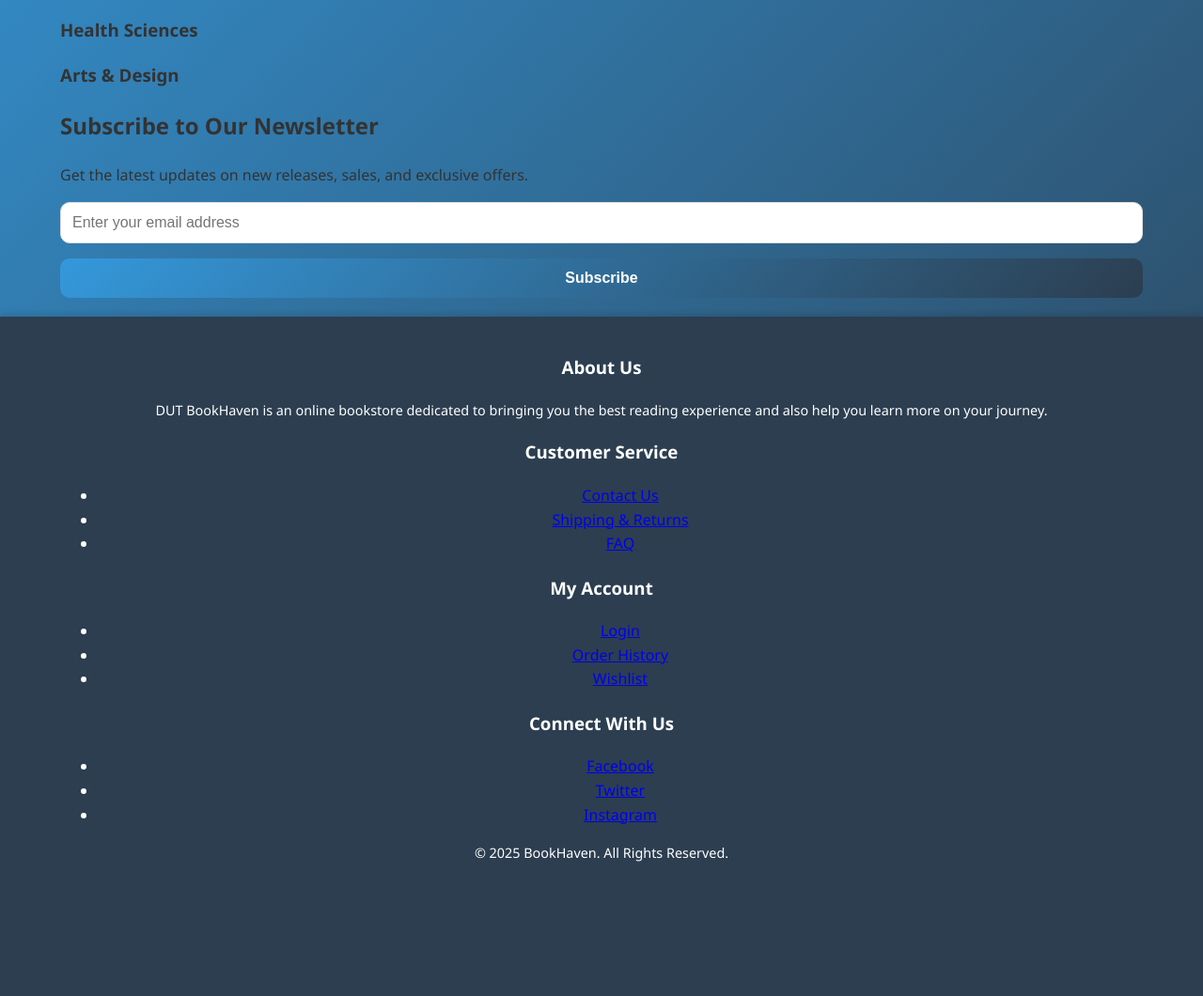
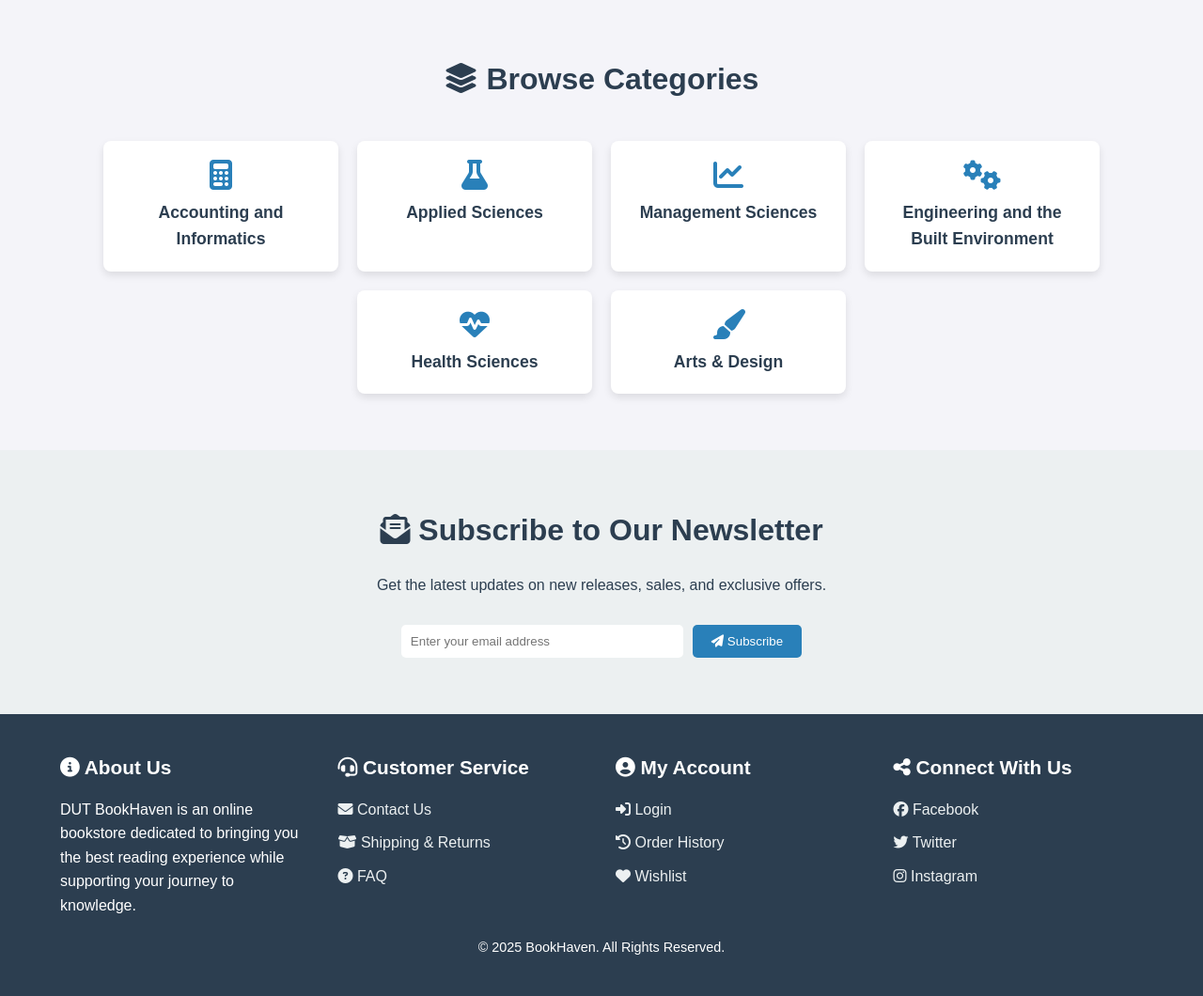
Before and after one commit to nduduzoMemela01/Book-Store, a Flask app: page / in a window 1280 px wide. Shown: the part 489-1549 px from the top of the page at 94% size. Before the commit the page ends 1406 px from the top, so only its background shows below. Run offline with Flask 3, Linux system fonts and the light colour scheme.

Commit message:
Enhance About page styles for improved layout and responsiveness

```diff
--- a/static/styles.css
+++ b/static/styles.css
@@ -1,13 +1,18 @@
-/* Global Styles */
-body {
-    font-family: 'Segoe UI', Tahoma, Geneva, Verdana, sans-serif;
+/* Reset some basic elements */
+* {
     margin: 0;
     padding: 0;
-    background: linear-gradient(135deg, #3498db, #2c3e50); /* Cool gradient background */
-    color: #333;
+    box-sizing: border-box;
+  }
+
+  body {
+    font-family: 'Poppins', sans-serif;
+    background-color: #f4f4f9;
+    color: #2C3E50;
     line-height: 1.6;
   }
 
+  /* Container */
   .container {
     width: 90%;
     max-width: 1200px;
@@ -16,179 +21,228 @@ body {
 
   /* Header */
   header {
-    background-color: #2c3e50;
-    padding: 15px 0;
-    color: white;
-    box-shadow: 0 4px 6px rgba(0, 0, 0, 0.1);
+    background-color: #2980B9;
+    color: #fff;
+    padding: 20px 0;
   }
 
   .header-content {
     display: flex;
+    align-items: center;
     justify-content: space-between;
-    align-items: center;
-    flex-wrap: wrap;
   }
 
   .logo {
-    font-size: 2rem;
+    font-size: 1.8em;
     font-weight: bold;
-    color: #f39c12;
   }
 
+  .search-bar {
+    position: relative;
+    flex: 1;
+    margin: 0 20px;
+  }
+
+  .search-bar input {
+    width: 100%;
+    padding: 10px 40px 10px 15px;
+    border: none;
+    border-radius: 5px;
+    outline: none;
+  }
+
+  .search-bar .search-icon {
+    position: absolute;
+    right: 15px;
+    top: 50%;
+    transform: translateY(-50%);
+    color: #2980B9;
+  }
+
+  /* Navigation */
   nav ul {
     list-style: none;
     display: flex;
-    gap: 20px;
-    flex-wrap: wrap;
+  }
+
+  nav ul li {
+    margin-left: 20px;
   }
 
   nav ul li a {
-    color: white;
+    color: #fff;
     text-decoration: none;
-    font-weight: bold;
+    font-size: 1em;
     transition: color 0.3s ease;
   }
 
   nav ul li a:hover {
-    color: #f39c12;
+    color: #ECF0F1;
   }
 
-/* Account, Login, and Signup Sections */
-.account-section, .login-section, .signup-section {
-    background: white;
-    padding: 2rem;
-    border-radius: 15px;
-    box-shadow: 0 8px 15px rgba(0, 0, 0, 0.2); /* Enhanced shadow */
-    max-width: 400px;
-    margin: 2rem auto;
+  /* Hero Section */
+  .hero {
+    background: url('path/to/your/hero-image.jpg') no-repeat center center/cover;
+    color: #fff;
+    padding: 100px 0;
     text-align: center;
-    transition: transform 0.3s ease, box-shadow 0.3s ease;
   }
 
-.account-section:hover, .login-section:hover, .signup-section:hover {
-    transform: translateY(-5px);
-    box-shadow: 0 12px 20px rgba(0, 0, 0, 0.3); /* Stronger shadow on hover */
+  .hero-content h1 {
+    font-size: 2.8em;
+    margin-bottom: 20px;
   }
 
-.account-section h2, .login-section h2, .signup-section h2 {
-    font-size: 2.2rem;
-    color: #2c3e50;
-    margin-bottom: 1rem;
-    font-weight: bold;
+  .hero-content p {
+    font-size: 1.2em;
+    margin-bottom: 30px;
   }
 
-.account-section p, .login-section p, .signup-section p {
-    font-size: 1rem;
-    color: #555;
-    margin-bottom: 1.5rem;
+  .btn {
+    display: inline-block;
+    background-color: #E74C3C;
+    color: #fff;
+    padding: 12px 25px;
+    text-decoration: none;
+    border-radius: 8px;
+    font-weight: bold;
+    transition: background-color 0.3s ease;
   }
 
-.account-section a, .login-section a, .signup-section a {
-    color: #3498db;
-    text-decoration: none;
-    font-weight: bold;
-    transition: color 0.3s ease;
+  .btn:hover {
+    background-color: #c0392b;
   }
 
-.account-section a:hover, .login-section a:hover, .signup-section a:hover {
-    color: #2980b9;
+  /* Categories Section */
+  .categories {
+    padding: 60px 0;
+    text-align: center;
   }
 
-/* Form Styles */
-form {
-    display: flex;
-    flex-direction: column;
-    gap: 1rem;
+  .categories h2 {
+    margin-bottom: 40px;
+    font-size: 2em;
   }
 
-form label {
-    font-weight: bold;
-    color: #555;
-    text-align: left;
+  .category-list {
+    display: flex;
+    flex-wrap: wrap;
+    justify-content: center;
+    gap: 20px;
   }
 
-form input {
-    padding: 12px;
-    border: 1px solid #ddd;
-    border-radius: 10px;
-    font-size: 1rem;
-    transition: border-color 0.3s ease, box-shadow 0.3s ease;
+  .category {
+    background: #fff;
+    border-radius: 8px;
+    padding: 20px;
+    width: 250px;
+    box-shadow: 0 4px 8px rgba(0,0,0,0.1);
+    transition: transform 0.3s ease;
   }
 
-form input:focus {
-    outline: none;
-    border-color: #3498db;
-    box-shadow: 0 0 8px rgba(52, 152, 219, 0.5); /* Glow effect on focus */
+  .category:hover {
+    transform: translateY(-5px);
   }
 
-form button {
-    background: linear-gradient(135deg, #3498db, #2c3e50); /* Gradient button */
-    color: white;
-    border: none;
-    padding: 12px 15px;
-    font-size: 1rem;
-    border-radius: 10px;
-    cursor: pointer;
-    font-weight: bold;
-    transition: background 0.3s ease, transform 0.2s ease;
+  .category i {
+    font-size: 2em;
+    color: #2980B9;
+    margin-bottom: 10px;
   }
 
-form button:hover {
-    background: linear-gradient(135deg, #2c3e50, #3498db); /* Reverse gradient on hover */
-    transform: scale(1.05);
+  .category h3 {
+    font-size: 1.1em;
+  }
+
+  /* Newsletter Section */
+  .newsletter {
+    background-color: #ECF0F1;
+    padding: 60px 0;
+    text-align: center;
+  }
+
+  .newsletter h2 {
+    margin-bottom: 20px;
+    font-size: 2em;
+  }
+
+  .newsletter p {
+    margin-bottom: 30px;
+  }
+
+  .newsletter-form {
+    display: flex;
+    justify-content: center;
+    flex-wrap: wrap;
+    gap: 10px;
+  }
+
+  .newsletter-form input[type="email"] {
+    padding: 10px;
+    width: 300px;
+    border: none;
+    border-radius: 5px;
+    outline: none;
+  }
+
+  .newsletter-form button {
+    padding: 10px 20px;
+    border: none;
+    background-color: #2980B9;
+    color: #fff;
+    border-radius: 5px;
+    cursor: pointer;
+    transition: background-color 0.3s ease;
+  }
+
+  .newsletter-form button:hover {
+    background-color: #1f6391;
   }
 
   /* Footer */
   footer {
-    background-color: #2c3e50;
-    color: white;
-    text-align: center;
-    padding: 20px 0;
-    margin-top: 20px;
-    box-shadow: 0 -4px 6px rgba(0, 0, 0, 0.1);
+    background-color: #2C3E50;
+    color: #fff;
+    padding: 40px 0;
   }
 
-footer p {
-    font-size: 0.9rem;
+  .footer-content {
+    display: flex;
+    flex-wrap: wrap;
+    justify-content: space-between;
+    gap: 30px;
+    margin-bottom: 20px;
   }
 
-/* Responsive Design */
-@media (max-width: 768px) {
-    .account-section, .login-section, .signup-section {
-        padding: 1.5rem;
+  .footer-section {
+    flex: 1;
+    min-width: 220px;
   }
 
-    .account-section h2, .login-section h2, .signup-section h2 {
-        font-size: 1.8rem;
+  .footer-section h3 {
+    margin-bottom: 15px;
+    font-size: 1.3em;
   }
 
-    form input {
-        font-size: 0.9rem;
-        padding: 10px;
+  .footer-section ul {
+    list-style: none;
   }
 
-    form button {
-        font-size: 0.9rem;
-        padding: 10px 12px;
-    }
+  .footer-section ul li {
+    margin-bottom: 10px;
   }
 
-@media (max-width: 480px) {
-    .account-section, .login-section, .signup-section {
-        padding: 1rem;
+  .footer-section ul li a {
+    color: #ECF0F1;
+    text-decoration: none;
+    transition: color 0.3s ease;
   }
 
-    .account-section h2, .login-section h2, .signup-section h2 {
-        font-size: 1.6rem;
+  .footer-section ul li a:hover {
+    color: #E74C3C;
   }
 
-    form input {
-        font-size: 0.85rem;
-        padding: 8px;
+  .copyright {
+    text-align: center;
+    font-size: 0.9em;
   }
-
-    form button {
-        font-size: 0.85rem;
-        padding: 8px 10px;
-    }
-}
--- a/templates/BkStore.html
+++ b/templates/BkStore.html
@@ -4,6 +4,9 @@
   <meta charset="UTF-8">
   <meta name="viewport" content="width=device-width, initial-scale=1.0">
   <title>DUT BookHaven</title>
+  <!-- Font Awesome for icons -->
+  <link rel="stylesheet" href="https://cdnjs.cloudflare.com/ajax/libs/font-awesome/6.5.0/css/all.min.css">
+  <!-- Link to the theme CSS -->
   <link rel="stylesheet" type="text/css" href="{{ url_for('static', filename='styles.css') }}">
 </head>
 <body>
@@ -11,18 +14,19 @@
   <header>
     <div class="container">
       <div class="header-content">
-                <div class="logo">DUT BookHaven</div>
+        <div class="logo"><i class="fas fa-book-open"></i> DUT BookHaven</div>
         <div class="search-bar">
           <input type="text" placeholder="Search for books, authors, or category...">
+          <i class="fas fa-search search-icon"></i>
         </div>
         <nav>
           <ul>
-                        <li><a href="#">Home</a></li>
-                        <li><a href="/index">Shop</a></li>
-                        <li><a href="/about">about</a></li>
-                        <li><a href="/index">My Account</a></li>
-                        <li><a href ="/index">Login</a></li>
-                        <li><a href ="/signup">Sign Up</a></li>
+            <li><a href="#"><i class="fas fa-home"></i> Home</a></li>
+            <li><a href="/index"><i class="fas fa-store"></i> Shop</a></li>
+            <li><a href="/about"><i class="fas fa-info-circle"></i> About</a></li>
+            <li><a href="/index"><i class="fas fa-user"></i> My Account</a></li>
+            <li><a href="/index"><i class="fas fa-sign-in-alt"></i> Login</a></li>
+            <li><a href="/signup"><i class="fas fa-user-plus"></i> Sign Up</a></li>
           </ul>
         </nav>
       </div>
@@ -34,8 +38,8 @@
     <div class="container">
       <div class="hero-content">
         <h1>Discover Your Next Great Read</h1>
-                <p>Thousands of books at your fingertips. A chapter a day keeps knowledge decay at bay</p>
-               <a href="/index" class="btn">Shop Now</a>
+        <p>Thousands of books at your fingertips. A chapter a day keeps knowledge decay at bay.</p>
+        <a href="/index" class="btn"><i class="fas fa-shopping-cart"></i> Shop Now</a>
       </div>
     </div>
   </section>
@@ -43,14 +47,14 @@
   <!-- Categories Section -->
   <section class="categories" id="categories-section">
     <div class="container">
-            <h2>Browse Categories</h2>
+      <h2><i class="fas fa-layer-group"></i> Browse Categories</h2>
       <div class="category-list">
-                <div class="category"><h3>Accounting and Informatics</h3></div>
-                <div class="category"><h3>Applied Sciences</h3></div>
-                <div class="category"><h3>Management Sciences</h3></div>
-                <div class="category"><h3>Engineering and the Built Environment</h3></div>
-                <div class="category"><h3>Health Sciences</h3></div>
-                <div class="category"><h3>Arts & Design</h3></div>
+        <div class="category"><i class="fas fa-calculator"></i> <h3>Accounting and Informatics</h3></div>
+        <div class="category"><i class="fas fa-flask"></i> <h3>Applied Sciences</h3></div>
+        <div class="category"><i class="fas fa-chart-line"></i> <h3>Management Sciences</h3></div>
+        <div class="category"><i class="fas fa-cogs"></i> <h3>Engineering and the Built Environment</h3></div>
+        <div class="category"><i class="fas fa-heartbeat"></i> <h3>Health Sciences</h3></div>
+        <div class="category"><i class="fas fa-paint-brush"></i> <h3>Arts & Design</h3></div>
       </div>
     </div>
   </section>
@@ -58,11 +62,11 @@
   <!-- Newsletter Section -->
   <section class="newsletter">
     <div class="container">
-            <h2>Subscribe to Our Newsletter</h2>
+      <h2><i class="fas fa-envelope-open-text"></i> Subscribe to Our Newsletter</h2>
       <p>Get the latest updates on new releases, sales, and exclusive offers.</p>
       <form class="newsletter-form">
         <input type="email" placeholder="Enter your email address">
-                <button type="submit">Subscribe</button>
+        <button type="submit"><i class="fas fa-paper-plane"></i> Subscribe</button>
       </form>
     </div>
   </section>
@@ -72,31 +76,31 @@
     <div class="container">
       <div class="footer-content">
         <div class="footer-section">
-                    <h3>About Us</h3>
-                    <p>DUT BookHaven is an online bookstore dedicated to bringing you the best reading experience and also help you learn more on your journey.</p>
+          <h3><i class="fas fa-info-circle"></i> About Us</h3>
+          <p>DUT BookHaven is an online bookstore dedicated to bringing you the best reading experience while supporting your journey to knowledge.</p>
         </div>
         <div class="footer-section">
-                    <h3>Customer Service</h3>
+          <h3><i class="fas fa-headset"></i> Customer Service</h3>
           <ul>
-                        <li><a href="#">Contact Us</a></li>
-                        <li><a href="#">Shipping & Returns</a></li>
-                        <li><a href="#">FAQ</a></li>
+            <li><a href="#"><i class="fas fa-envelope"></i> Contact Us</a></li>
+            <li><a href="#"><i class="fas fa-box-open"></i> Shipping & Returns</a></li>
+            <li><a href="#"><i class="fas fa-question-circle"></i> FAQ</a></li>
           </ul>
         </div>
         <div class="footer-section">
-                    <h3>My Account</h3>
+          <h3><i class="fas fa-user-circle"></i> My Account</h3>
           <ul>
-                        <li><a href="#">Login</a></li>
-                        <li><a href="#">Order History</a></li>
-                        <li><a href="#">Wishlist</a></li>
+            <li><a href="#"><i class="fas fa-sign-in-alt"></i> Login</a></li>
+            <li><a href="#"><i class="fas fa-history"></i> Order History</a></li>
+            <li><a href="#"><i class="fas fa-heart"></i> Wishlist</a></li>
           </ul>
         </div>
         <div class="footer-section">
-                    <h3>Connect With Us</h3>
+          <h3><i class="fas fa-share-alt"></i> Connect With Us</h3>
           <ul>
-                        <li><a href="#">Facebook</a></li>
-                        <li><a href="#">Twitter</a></li>
-                        <li><a href="#">Instagram</a></li>
+            <li><a href="#"><i class="fab fa-facebook"></i> Facebook</a></li>
+            <li><a href="#"><i class="fab fa-twitter"></i> Twitter</a></li>
+            <li><a href="#"><i class="fab fa-instagram"></i> Instagram</a></li>
           </ul>
         </div>
       </div>
```
Also changed, not shown: static/about.css (+5 -4 lines). Lines whose indentation alone changed are shown as unchanged.
